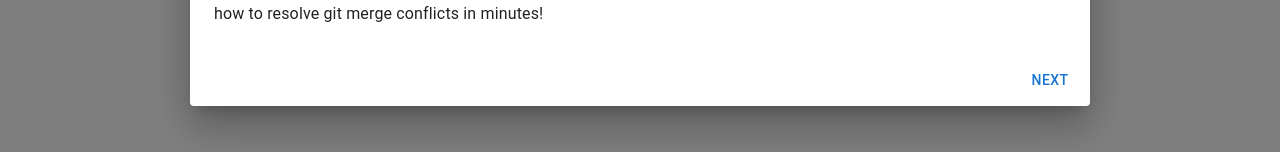
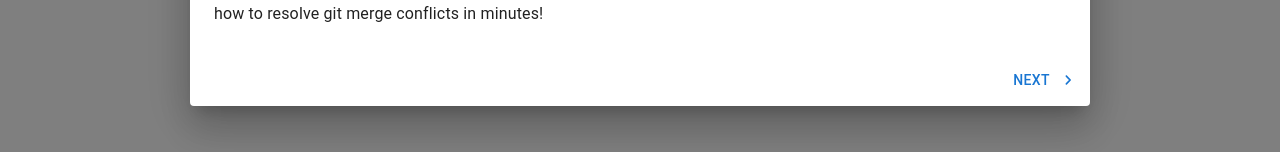
Before and after one commit to SaahirM/Learn-Git-Conflicts, a Next.js app: page / in a window 1280 px wide. Shown: the part 390-542 px from the top of the page. Built offline with nearby package versions, Linux system fonts and the light colour scheme.

Commit message:
add prev btn to dialogs. add icons to dialog btns

```diff
--- a/src/components/LessonDialog.tsx
+++ b/src/components/LessonDialog.tsx
@@ -7,6 +7,8 @@ import {
     DialogContent,
     DialogTitle
 } from "@mui/material";
+import NavigateBeforeRoundedIcon from "@mui/icons-material/NavigateBeforeRounded";
+import NavigateNextRoundedIcon from "@mui/icons-material/NavigateNextRounded";
 import { ReactNode, useState } from "react";
 
 export default function LessonDialog({
@@ -24,7 +26,22 @@ export default function LessonDialog({
 
     const CurrPageContent = dialogPages[page];
 
-    const NextBtn = <Button onClick={() => setPage(page + 1)}>Next</Button>;
+    const PrevBtn = (
+        <Button
+            onClick={() => setPage(page - 1)}
+            startIcon={<NavigateBeforeRoundedIcon />}
+        >
+            Prev
+        </Button>
+    );
+    const NextBtn = (
+        <Button
+            onClick={() => setPage(page + 1)}
+            endIcon={<NavigateNextRoundedIcon />}
+        >
+            Next
+        </Button>
+    );
     const LastBtn = (
         <Button onClick={() => setOpen(false)}>{closeDialogText}</Button>
     );
@@ -39,6 +56,7 @@ export default function LessonDialog({
             <DialogTitle>{title}</DialogTitle>
             <DialogContent>{CurrPageContent}</DialogContent>
             <DialogActions>
+                {page > 0 && PrevBtn}
                 {page < dialogPages.length - 1 ? NextBtn : LastBtn}
             </DialogActions>
         </Dialog>
```
